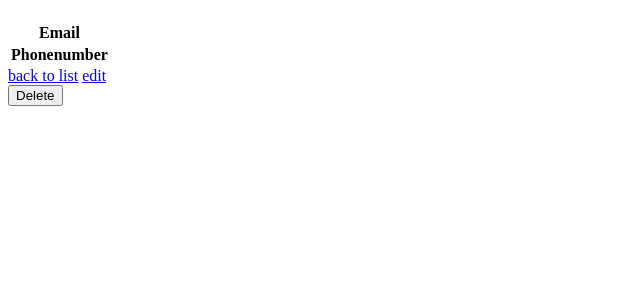
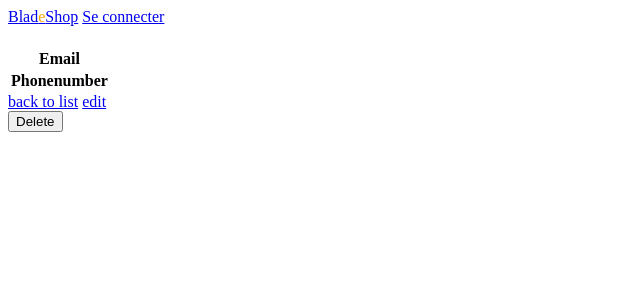
Before and after one commit to lyesi/Blad-eShop, a Symfony app: template templates/user/show.html.twig in a window 1280 px wide. Shown: the top 300 px of the page, without its empty margins (0-640 px from the left). Run offline with Twig, Linux system fonts and the light colour scheme; the template is opened without the code that fills it, so the values that code supplies are empty; some libraries are stand-ins or nearby versions.

Commit message:
possibility to add an image with yarn, css of header

```diff
--- a/assets/styles/app.css
+++ b/assets/styles/app.css
@@ -7,7 +7,3 @@ body {
     text-decoration: none;
     color: red;
 }
-
-.cheese {
-    color: red;
-}
--- a/package.json
+++ b/package.json
@@ -3,6 +3,7 @@
         "@symfony/stimulus-bridge": "^2.0.0",
         "@symfony/webpack-encore": "^1.0.0",
         "core-js": "^3.0.0",
+        "file-loader": "^6.0.0",
         "regenerator-runtime": "^0.13.2",
         "stimulus": "^2.0.0",
         "webpack-notifier": "^1.6.0"
--- /dev/null
+++ b/templates/_header.html.twig
@@ -0,0 +1,16 @@
+{% block header %}
+    <header>
+        <a href="{{ path('home') }}" class="logo-title">Blad<span style="color: orange;">e</span>Shop</a>
+        {% if app.user %}
+        <div class="user-section">
+            <a class="user-icon-section" href="{{ path('profile') }}">
+                <img class="user-icon" src="{{ asset('build/images/user_icon.png') }}"/>
+            </a>
+            <br/>
+            <a href="{{ path('app_logout') }}"> Se déconnecter</a>
+        </div>
+        {% else %}
+            <a class="user-section" href="{{ path('app_login') }}"> Se connecter</a>
+        {% endif %}
+    </header>
+{% endblock %}
--- a/templates/base.html.twig
+++ b/templates/base.html.twig
@@ -7,6 +7,8 @@
             {{ encore_entry_link_tags('app') }}
         {% endblock %}
 
+        {% include '_header.html.twig' %}
+
         {% block javascripts %}
            {{ encore_entry_script_tags('app') }}
         {% endblock %}
--- a/templates/user/show.html.twig
+++ b/templates/user/show.html.twig
@@ -8,7 +8,7 @@
     <table class="table">
         <tbody>
             <tr>
-                <th class="cheese">Email</th>
+                <th>Email</th>
                 <td>{{ user.email }}</td>
             </tr>
             <tr>
--- a/webpack.config.js
+++ b/webpack.config.js
@@ -13,6 +13,18 @@ Encore
     .setPublicPath('/build')
     // only needed for CDN's or sub-directory deploy
     //.setManifestKeyPrefix('build/')
+
+    .copyFiles({
+        from: './assets/images',
+        // optional target path, relative to the output dir
+        to: 'images/[path][name].[ext]',
+
+        // if versioning is enabled, add the file hash too
+        //to: 'images/[path][name].[hash:8].[ext]',
+
+        // only copy files matching this pattern
+        //pattern: /\.(png|jpg|jpeg)$/
+    })
 
     /*
      * ENTRY CONFIG
@@ -56,7 +68,7 @@ Encore
     })
 
     // enables Sass/SCSS support
-    .enableSassLoader()
+    //.enableSassLoader()
 
     // uncomment if you use TypeScript
     //.enableTypeScriptLoader()
```
Also changed, not shown: templates/home/index.html.twig (+1 -21 lines), assets/images/user_icon.png (added), 1 other file.
